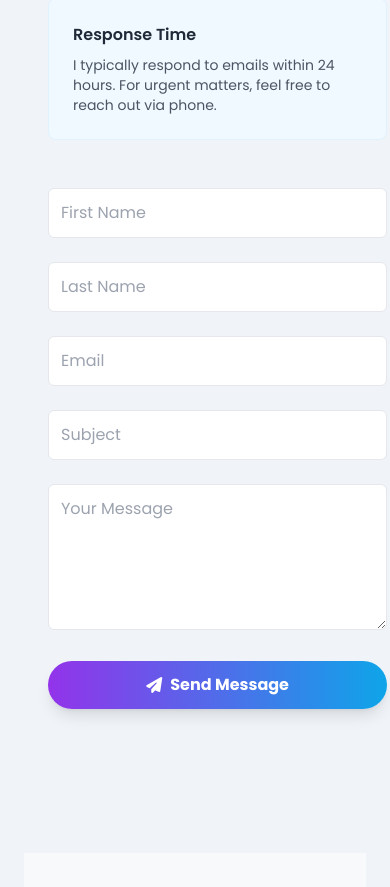
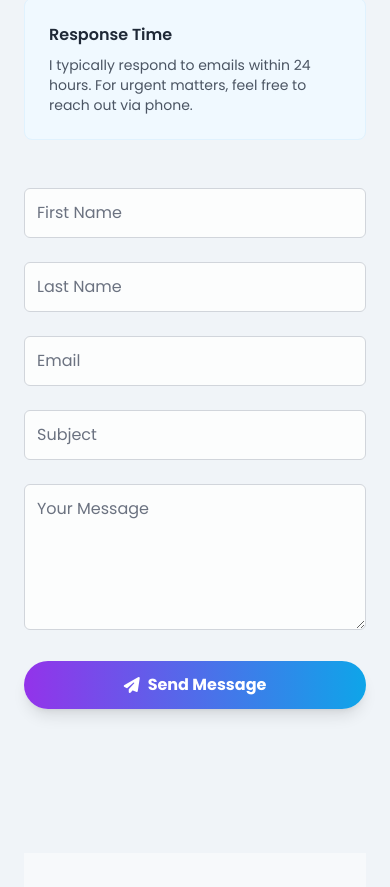
Before and after one commit to yurshtinkai/My_Portfolio, a React (Create React App) app: page / in a window 390 px wide. Shown: the part 7562-8449 px from the top of the page. Built offline with nearby package versions, Linux system fonts and the light colour scheme.

Commit message:
changes made in responsive

```diff
--- a/src/App.jsx
+++ b/src/App.jsx
@@ -463,12 +463,14 @@ export default function App() {
 
         {/* Contact */}
         <section id="contact" className="py-20 reveal">
-          <div className="container mx-auto px-6">
           <div className="text-center max-w-2xl mx-auto mb-16">
             <h2 className="text-4xl font-bold text-gray-900 dark:text-white"><span className="bg-gradient-to-r from-purple-600 to-sky-600 bg-clip-text text-transparent">Let's Connect</span></h2>
             <p className="text-lg text-gray-600 dark:text-gray-400 mt-4">Ready to bring your next project to life? I'd love to hear about your ideas and discuss how we can work together.</p>
           </div>
+
           <div className="grid md:grid-cols-2 gap-12 items-start">
+
+            {/* Left Column */}
             <div className="text-gray-700 dark:text-gray-400">
               <h3 className="text-2xl font-bold text-gray-900 dark:text-white mb-4">Get in Touch</h3>
               <p className="mb-8">I'm currently available for new opportunities and exciting projects. Whether you want to discuss a potential collaboration or just say hello, I'd be happy to hear from you.</p>
@@ -491,18 +493,20 @@ export default function App() {
                 <p className="text-gray-600 dark:text-gray-400 text-sm">I typically respond to emails within 24 hours. For urgent matters, feel free to reach out via phone.</p>
               </div>
             </div>
+
+            {/* Right Column (Form) */}
             <div>
               <form onSubmit={(e) => { e.preventDefault(); alert('Thank you for your message! This is a demo form.'); e.currentTarget.reset(); }} className="space-y-6">
                 <div className="flex flex-col md:flex-row gap-6">
-                    <input type="text" placeholder="First Name" className="w-full p-3 dark:bg-gray-800 rounded-md focus:outline-none focus:ring-2 focus:ring-sky-400 border dark:border-gray-300 text-gray-900 dark:text-gray-200" />
-                    <input type="text" placeholder="Last Name" className="w-full p-3 dark:bg-gray-800 rounded-md focus:outline-none focus:ring-2 focus:ring-sky-400 border dark:border-gray-300 text-gray-900 dark:text-gray-200" />
+                  {/* UPDATED classes to match your .form-input style from style.css */}
+                  <input type="text" placeholder="First Name" className="w-full p-3 bg-white/80 dark:bg-gray-800/80 rounded-md focus:outline-none focus:ring-2 focus:ring-sky-400 border border-gray-300 dark:border-gray-600 text-gray-900 dark:text-gray-200 placeholder-gray-500 dark:placeholder-gray-400" />
+                  <input type="text" placeholder="Last Name" className="w-full p-3 bg-white/80 dark:bg-gray-800/80 rounded-md focus:outline-none focus:ring-2 focus:ring-sky-400 border border-gray-300 dark:border-gray-600 text-gray-900 dark:text-gray-200 placeholder-gray-500 dark:placeholder-gray-400" />
                 </div>
-                  <input type="email" placeholder="Email" className="w-full p-3 dark:bg-gray-800 rounded-md focus:outline-none focus:ring-2 focus:ring-sky-400 border dark:border-gray-300 text-gray-900 dark:text-gray-200" />
-                  <input type="text" placeholder="Subject" className="w-full p-3 dark:bg-gray-800 rounded-md focus:outline-none focus:ring-2 focus:ring-sky-400 border dark:border-gray-300 text-gray-900 dark:text-gray-200" />
-                  <textarea placeholder="Your Message" rows="5" className="w-full p-3 dark:bg-gray-800 rounded-md focus:outline-none focus:ring-2 focus:ring-sky-400 border dark:border-gray-300 text-gray-900 dark:text-gray-200"></textarea>
+                <input type="email" placeholder="Email" className="w-full p-3 bg-white/80 dark:bg-gray-800/80 rounded-md focus:outline-none focus:ring-2 focus:ring-sky-400 border border-gray-300 dark:border-gray-600 text-gray-900 dark:text-gray-200 placeholder-gray-500 dark:placeholder-gray-400" />
+                <input type="text" placeholder="Subject" className="w-full p-3 bg-white/80 dark:bg-gray-800/80 rounded-md focus:outline-none focus:ring-2 focus:ring-sky-400 border border-gray-300 dark:border-gray-600 text-gray-900 dark:text-gray-200 placeholder-gray-500 dark:placeholder-gray-400" />
+                <textarea placeholder="Your Message" rows="5" className="w-full p-3 bg-white/80 dark:bg-gray-800/80 rounded-md focus:outline-none focus:ring-2 focus:ring-sky-400 border border-gray-300 dark:border-gray-600 text-gray-900 dark:text-gray-200 placeholder-gray-500 dark:placeholder-gray-400"></textarea>
                 <button type="submit" className="w-full flex items-center justify-center gap-2 px-8 py-3 bg-gradient-to-r from-purple-600 to-sky-500 text-white font-bold rounded-full shadow-lg hover:scale-105 transform transition-transform duration-300"><i className="fas fa-paper-plane"></i>Send Message</button>
               </form>
-              </div>
             </div>
           </div>
         </section>
```
Lines whose indentation alone changed are shown as unchanged.
